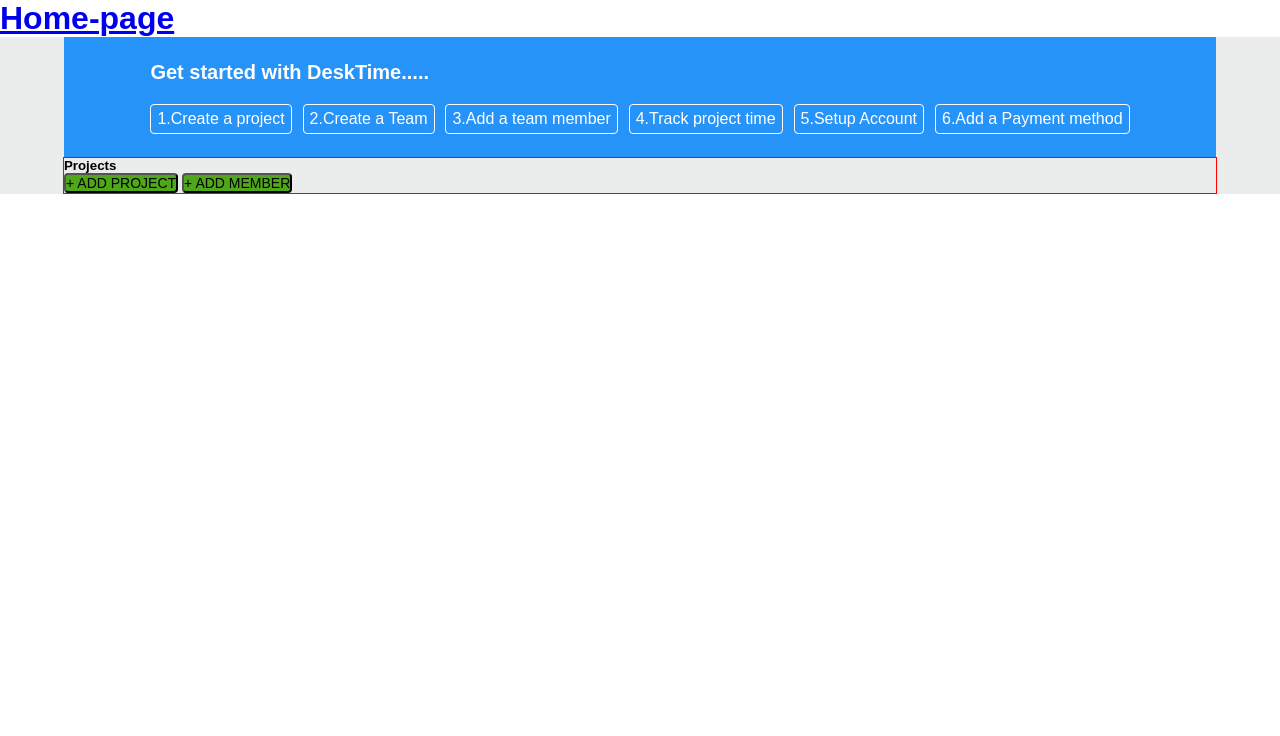
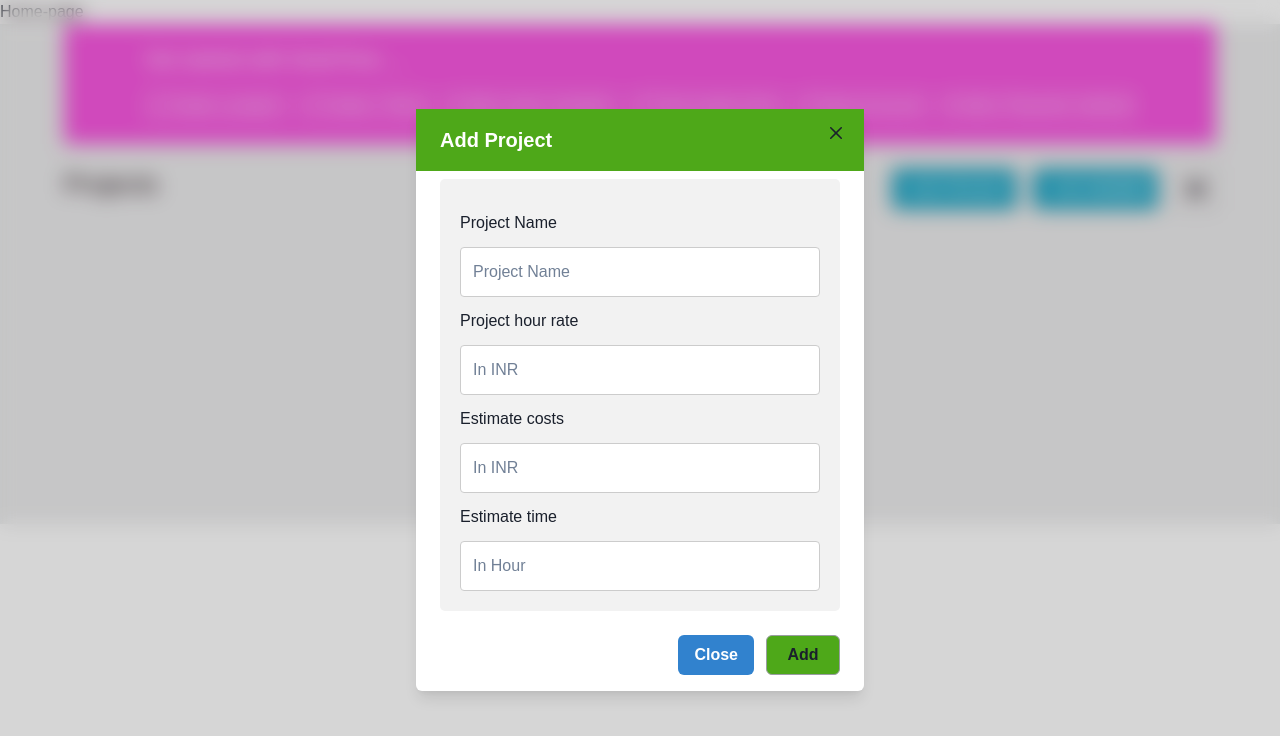
Before and after one commit to Yogendrakokate/obnoxious-fang-2536, a React (Create React App) app: page /AddProject in a window 1280 px wide. Both pictures are taken after a click on the button "+ ADD PROJECT". Shown: the top 736 px of the page. Built offline with nearby package versions, Linux system fonts and the light colour scheme.

Commit message:
day-3 first hald code

```diff
--- a/src/Pages/Projects/AddProject.css
+++ b/src/Pages/Projects/AddProject.css
@@ -3,12 +3,14 @@
     padding: 0;
     max-width: 1450px;
     font-family: "source-code-pro",sans-serif;
+
 }
 
 .addProject-container
 {
     width: 100%;
     background-color:#ebecec;
+    min-height: 500px;
 
 }
 
@@ -29,7 +31,7 @@
 }
 .blueBelt-nav{
     margin: auto;
-    width: 85%;
+    width: 90%;
     background-color:#2693f8 ;
     color: white;
     padding: 2% ;
@@ -67,10 +69,19 @@
 /* ======buttons container code======== */
 
 .buttons-container{
-    border: 1px solid red;
+
+    /* border: 1px solid red; */
     margin: auto;
     width: 90%;
+    display: flex;
+    justify-content: space-between;
+    margin-top: 2%;
 
+
+}
+.buttons-container h5{
+    font-size: 26px;
+    line-height: 31px;
 }
 
 .buttons-box Button{
@@ -80,4 +91,46 @@
     line-height: 16px;
     text-transform: uppercase;
     border-radius: 4px;
+    height: 40px;
+    width: 125px;
+    border: 1px solid #43762b;
 }
+.q-box{
+    height: 40px;
+    width: 40px;
+    text-align: center;
+    display: flex;
+    justify-content: center;
+    align-items: center;
+    border: 1px solid #999da1;
+    color: #475056;
+    cursor: pointer;
+
+}
+.buttons-box{
+    display: flex;
+    gap: 18px;
+}
+
+
+/* =====================about-project-model================ */
+
+.about-project-model-head{
+    background-color: #4ea819;
+    color: white;
+
+}
+.about-project-model-content{
+    /* border: 1px solid red; */
+   font-size:  16px;
+   line-height: 26.5px;
+}
+.about-project-model-button{
+    background-color: #4ea819;
+    color: white;
+    border: 1px solid #999da1;
+    height: 40px;
+    width: 74px;
+}
+
+/* ============================ADD Project PopUp Model ============================== */
--- a/src/Pages/Projects/AddProject.jsx
+++ b/src/Pages/Projects/AddProject.jsx
@@ -1,9 +1,45 @@
 import React from "react";
 import "./AddProject.css";
 import { Link } from "react-router-dom";
-import { Button, ButtonGroup, IconButton, Stack } from "@chakra-ui/react";
+import { QuestionIcon } from "@chakra-ui/icons";
+import { Button, Stack } from "@chakra-ui/react";
+import AddProjectForm from "./AddProjectForm.jsx";
+
+import {
+  Modal,
+  ModalOverlay,
+  ModalContent,
+  ModalHeader,
+  ModalFooter,
+  ModalBody,
+  ModalCloseButton,
+  useDisclosure,
+} from "@chakra-ui/react";
+
+// import {Lorem} from '@chakra-ui/model';
 
 const AddProject = () => {
+  // ...........model code ...................
+  const {
+    isOpen: isOpenQTN,
+    onOpen: onOpenQTN,
+    onClose: onCloseQTN,
+  } = useDisclosure(); //this for qtn button popup model
+  const {
+    isOpen: isOpenAddPjct,
+    onOpen: onOpenAddPjct,
+    onClose: onCloseAddPjct,
+  } = useDisclosure(); //this for add project Model
+  const {
+    isOpen: isOpenAddMember,
+    onOpen: onOpenAddMember,
+    onClose: onCloseAddMember,
+  } = useDisclosure(); //this is for add Member model
+  // const { isOpen, onOpen, onClose } = useDisclosure();
+  const { isOpen, onOpen, onClose } = useDisclosure();
+
+  // =========AddProject Modal================================
+
   return (
     <>
       <Link to="/">
@@ -27,18 +63,136 @@
         </div>
 
         {/* =============add project button div========= */}
+
         <div className="buttons-container">
           <h5>Projects</h5>
           <div className="buttons-box">
             <Stack direction="row" spacing={4} align="center">
-              <Button colorScheme="" variant="solid">
-               + Add Project
-              </Button >
-              <Button colorScheme="" variant="solid">
-               + Add Member
-              </Button >
+
+
+              {/* ======addProject popup model========== */}
+
+              <Button colorScheme="" variant="solid" onClick={onOpenAddPjct}>
+                + Add Project
+              </Button>
+
+              <Modal
+                isCentered
+                onClose={onCloseAddPjct}
+                isOpen={isOpenAddPjct}
+                motionPreset="slideInBottom"
+                bg="none"
+              >
+                <ModalOverlay
+                  bg="blackAlpha.300"
+                  backdropFilter="blur(10px) hue-rotate(90deg)"
+                />
+                <ModalContent>
+                <div >
+                <ModalHeader className="about-project-model-head">Add Project</ModalHeader>
+                  <ModalCloseButton />
+                  <ModalBody>
+                {/*==============here imported addProject form========= */}
+                 <AddProjectForm/>
+
+                  </ModalBody>
+                  <ModalFooter>
+                    <Button colorScheme="blue" mr={3} onClick={onCloseAddPjct}>
+                      Close
+                    </Button>
+                    <Button variant="ghost" className="about-project-model-button">Add</Button>
+                  </ModalFooter>
+                </div>
+
+                </ModalContent>
+              </Modal>
+
+              {/* =======================add Member popup model===================== */}
+
+              <Button colorScheme="" variant="solid" onClick={onOpenAddMember}>
+                + Add Member
+              </Button>
+
+              <Modal
+                isCentered
+                onClose={onCloseAddMember}
+                isOpen={isOpenAddMember}
+                motionPreset="slideInBottom"
+                bg="none"
+              >
+                <ModalOverlay
+                  bg="blackAlpha.300"
+                  backdropFilter="blur(10px) hue-rotate(90deg)"
+                />
+                <ModalContent>
+                <div >
+                <ModalHeader className="about-project-model-head">Add Member</ModalHeader>
+                  <ModalCloseButton />
+                  <ModalBody></ModalBody>
+                  <ModalFooter>
+                    <Button colorScheme="blue" mr={3} onClick={onCloseAddMember}>
+                      Close
+                    </Button>
+                    <Button variant="ghost" className="about-project-model-button">Add</Button>
+                  </ModalFooter>
+                </div>
+
+                </ModalContent>
+              </Modal>
             </Stack>
-            <div className="q-box"></div>
+
+            {/* ====================== model QTN  implementation  ==================== */}
+
+            <div className="q-box" onClick={onOpenQTN}>
+              <QuestionIcon />
+            </div>
+
+            <Modal
+              isOpen={isOpenQTN}
+              onClose={onCloseQTN}
+              className="about-project-model"
+              motionPreset="slideInBottom"
+            >
+              <ModalOverlay />
+              <ModalContent>
+                <div className="about-project-model-head">
+                  <ModalHeader>Projects</ModalHeader>
+                  <ModalCloseButton />
+                </div>
+
+                <ModalBody className="about-project-model-content">
+                  <ul>
+                    <li>You can filter and search projects and tasks here.</li>
+                    <li>To add a project, use the “New Project” button.</li>
+                    <li>
+                      You can assign projects to all company members or specific
+                      employees, set hourly rates, and estimate project costs
+                      and time.
+                    </li>
+                    <li>
+                      You can start tracking your first project via the desktop
+                      app or the webtimer.
+                    </li>
+                    <li>
+                      It's possible to connect DeskTime projects with your
+                      project management apps (Asana, JIRA, or others).
+                    </li>
+                  </ul>
+                  <img src="https://desktime.com/static/app/intro/projects.png?v1"></img>
+                </ModalBody>
+
+                <ModalFooter>
+                  <Button
+                    colorScheme=""
+                    mr={3}
+                    onClick={onClose}
+                    className="about-project-model-button"
+                  >
+                    GOT IT
+                  </Button>
+                </ModalFooter>
+              </ModalContent>
+            </Modal>
           </div>
         </div>
       </div>
--- /dev/null
+++ b/src/Pages/Projects/AddProjectForm.jsx
@@ -0,0 +1,46 @@
+import React from 'react';
+import "./AddProjectFrom.css";
+
+
+const AddProjectForm = () => {
+  return (
+    <div className="container">
+    <form action="/action_page.php">
+      <div className="row">
+
+          <label htmlFor="project_nam">Project Name</label>
+
+
+          <input type="text" id="project_nam" name="project_name" placeholder="Project Name" /><br/>
+        </div>
+
+      <div className="row">
+
+          <label htmlFor="HourRate">Project hour rate</label>
+
+
+          <input type="text" id="HourRate" name="HourRate" placeholder="In INR" />
+        </div>
+        <div className="row">
+
+          <label htmlFor="Estcost">Estimate costs</label>
+
+
+          <input type="text" id="Estcost" name="Estcost" placeholder="In INR" />
+        </div>
+        <div className="row">
+
+       <label htmlFor="EstTime">Estimate time</label>
+
+
+       <input type="text" id="EstTime" name="EstTIme" placeholder="In Hour" />
+     </div>
+
+
+
+    </form>
+  </div>
+  )
+}
+
+export default AddProjectForm
--- /dev/null
+++ b/src/Pages/Projects/AddProjectFrom.css
@@ -0,0 +1,59 @@
+input[type=text], select, textarea {
+    width: 100%;
+    padding: 12px;
+    border: 1px solid #ccc;
+    border-radius: 4px;
+    resize: vertical;
+  }
+
+  label {
+    padding: 12px 12px 12px 0;
+    display: inline-block;
+  }
+
+  input[type=submit] {
+    background-color: #04AA6D;
+    color: white;
+    padding: 12px 20px;
+    border: none;
+    border-radius: 4px;
+    cursor: pointer;
+    float: right;
+  }
+
+  input[type=submit]:hover {
+    background-color: #45a049;
+  }
+
+  .container {
+    border-radius: 5px;
+    background-color: #f2f2f2;
+    padding: 20px;
+  }
+
+  .col-25 {
+    float: left;
+    width: 25%;
+    margin-top: 6px;
+  }
+
+  .col-75 {
+    float: left;
+    width: 75%;
+    margin-top: 6px;
+  }
+
+  /* Clear floats after the columns */
+  .row:after {
+    content: "";
+    display: table;
+    clear: both;
+  }
+
+  /* Responsive layout - when the screen is less than 600px wide, make the two columns stack on top of each other instead of next to each other */
+  @media screen and (max-width: 600px) {
+    .col-25, .col-75, input[type=submit] {
+      width: 100%;
+      margin-top: 0;
+    }
+  }
--- a/src/index.js
+++ b/src/index.js
@@ -9,13 +9,13 @@
 import { ChakraProvider } from "@chakra-ui/react";
 const root = ReactDOM.createRoot(document.getElementById("root"));
 root.render(
-  <BrowserRouter>
-     <Provider store={store}>
-     <App />
-  </Provider>
-  </BrowserRouter>
-
-
+  <ChakraProvider>
+    <BrowserRouter>
+      <Provider store={store}>
+        <App />
+      </Provider>
+    </BrowserRouter>
+  </ChakraProvider>
 );
 
 // If you want to start measuring performance in your app, pass a function
```
Also changed, not shown: 1 other file (tests, documents, lock files or other folders).
